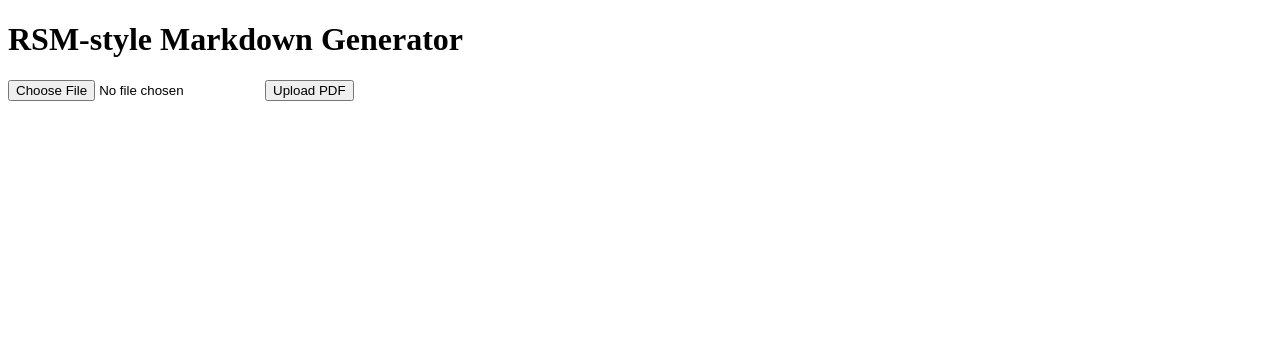
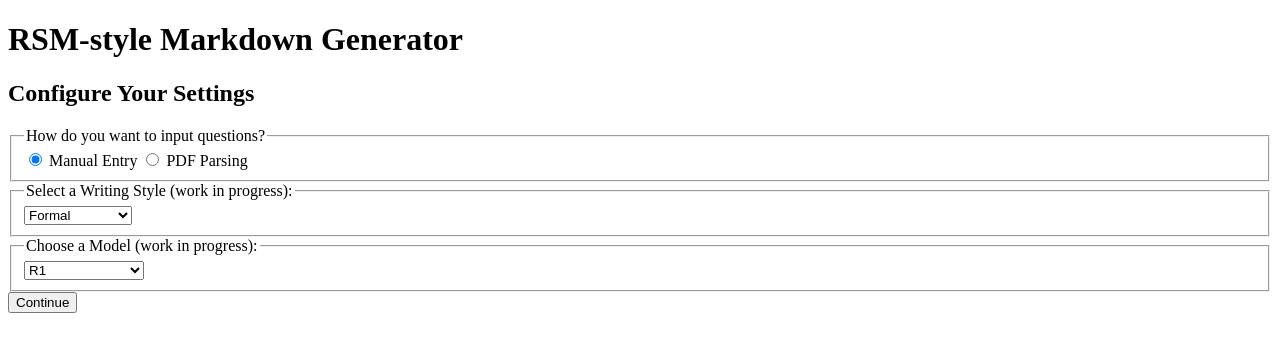
Before and after one commit to FlashGrey3000/RSM-md-gen, a FastAPI app: page / in a window 1280 px wide. Shown: the top 352 px of the page. Run offline with FastAPI, Linux system fonts and the light colour scheme.

Commit message:
fixes #1, #4 - Added configurations in homepage and a button to add questions manually

```diff
--- a/main.py
+++ b/main.py
@@ -18,11 +18,11 @@ async def quesbox(request: Request):
     return templates.TemplateResponse("quesbox.html", {"request": request, "questions": questions})
 
 @app.post("/upload/")
-async def upload_pdf(request: Request, file: UploadFile = File(...)):
+async def upload_pdf(file: UploadFile = File(...)):
     global questions
 
     if not file.filename.lower().endswith(".pdf"):
-        return templates.TemplateResponse("index.html", {"request": request, "error": "Only PDF files are allowed!"})
+        return {"error": "Only PDF files are allowed!"}
 
     try:
         pdf_data = await file.read()
@@ -30,12 +30,12 @@ async def upload_pdf(request: Request, file: UploadFile = File(...)):
         questions = extract_questions_from_pdf(pdf_data)
 
         if not questions:
-            return templates.TemplateResponse("index.html", {"request": request, "error": "No questions found in the PDF."})
+            return {"error": "No questions found in the PDF."}
 
         return RedirectResponse(url="/quesbox/", status_code=303)
 
     except Exception as e:
-        return templates.TemplateResponse("index.html", {"request": request, "error": f"Failed to process PDF: {str(e)}"})
+        return {"error": f"Failed to process PDF: {str(e)}"}
 
 @app.post("/generate/")
 async def generate(request: Request):
--- a/templates/index.html
+++ b/templates/index.html
@@ -3,23 +3,71 @@
 <head>
     <title>{{ title }}</title>
     <script>
-            function copyToClipboard(button) {
+        function toggleInputMethod() {
+            const inputMethod = document.querySelector('input[name="input_method"]:checked').value;
+            const form = document.getElementById("mainForm");
+            const uploadSection = document.getElementById("uploadSection");
+            const pdfInput = document.getElementById("pdfInput");
 
-                let codeElement = button.previousElementSibling;
-
-                navigator.clipboard.writeText(codeElement.textContent).then(() => {
-                    alert("Copied to clipboard!")
-                });
+            if (inputMethod === "manual") {
+                form.action = "/quesbox/";
+                form.method = "GET";
+                form.removeAttribute("enctype");
+                uploadSection.style.display = "none";
+                pdfInput.removeAttribute("required");
+            } else {
+                form.action = "/upload/";
+                form.method = "POST";
+                form.setAttribute("enctype", "multipart/form-data");
+                uploadSection.style.display = "block";
+                pdfInput.setAttribute("required", "true");
             }
+        }
     </script>
 </head>
 <body>
     <h1>RSM-style Markdown Generator</h1>
 
-    <form id="upload-form" action="/upload/" method="post" enctype="multipart/form-data">
-        <input type="file" id="file-input" name="file" accept="application/pdf" required>
-        <button type="submit">Upload PDF</button>
+    <h2>Configure Your Settings</h2>
+    <form id="mainForm" action="/quesbox/" method="GET">
+
+        <fieldset>
+            <legend>How do you want to input questions?</legend>
+            <label>
+                <input type="radio" name="input_method" value="manual" checked onchange="toggleInputMethod()"> Manual Entry
+            </label>
+            <label>
+                <input type="radio" name="input_method" value="pdf" onchange="toggleInputMethod()"> PDF Parsing
+            </label>
+        </fieldset>
+
+        <div id="uploadSection" style="display: none;">
+            <label>Upload PDF:</label>
+            <input type="file" name="file" accept="application/pdf" id="pdfInput">
+        </div>
+
+        <fieldset>
+            <legend>Select a Writing Style (work in progress):</legend>
+            <select name="writing-style">
+                <option value="formal">Formal</option>
+                <option value="shakespearan">Shakespearan</option>
+                <option value="thinking">Thinking</option>
+            </select>
+        </fieldset>
+
+        <fieldset>
+            <legend>Choose a Model (work in progress):</legend>
+            <select name="model">
+                <option value="r1">R1</option>
+                <option value="llama-versatile">LLaMA Versatile</option>
+                <option value="llama3-7b">LLaMA 3-7B</option>
+            </select>
+        </fieldset>
+
+        <button type="submit">Continue</button>
+
     </form>
+
 
     {% if error %}
         <p style="color: red;">{{ error }}</p>
```
Also changed, not shown: templates/quesbox.html (+43 -2 lines).
